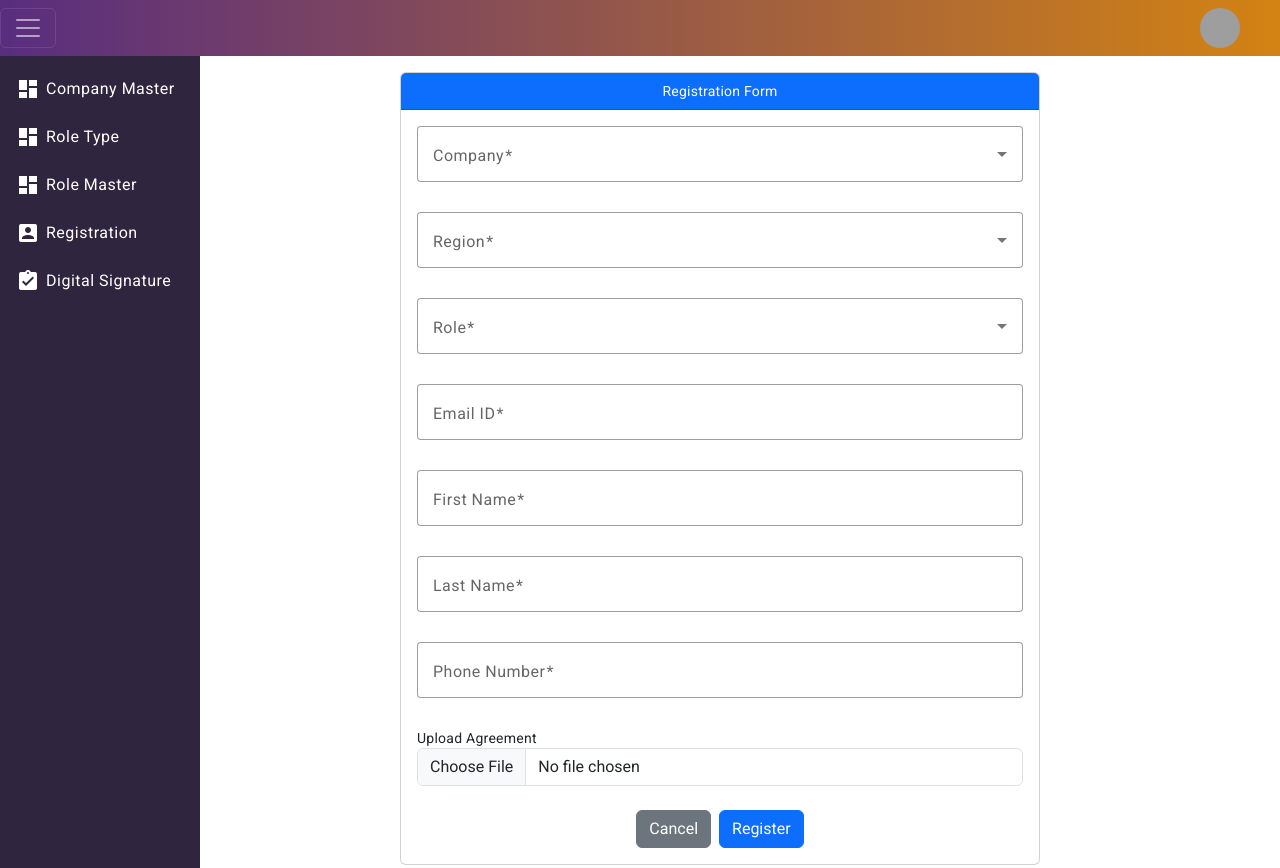
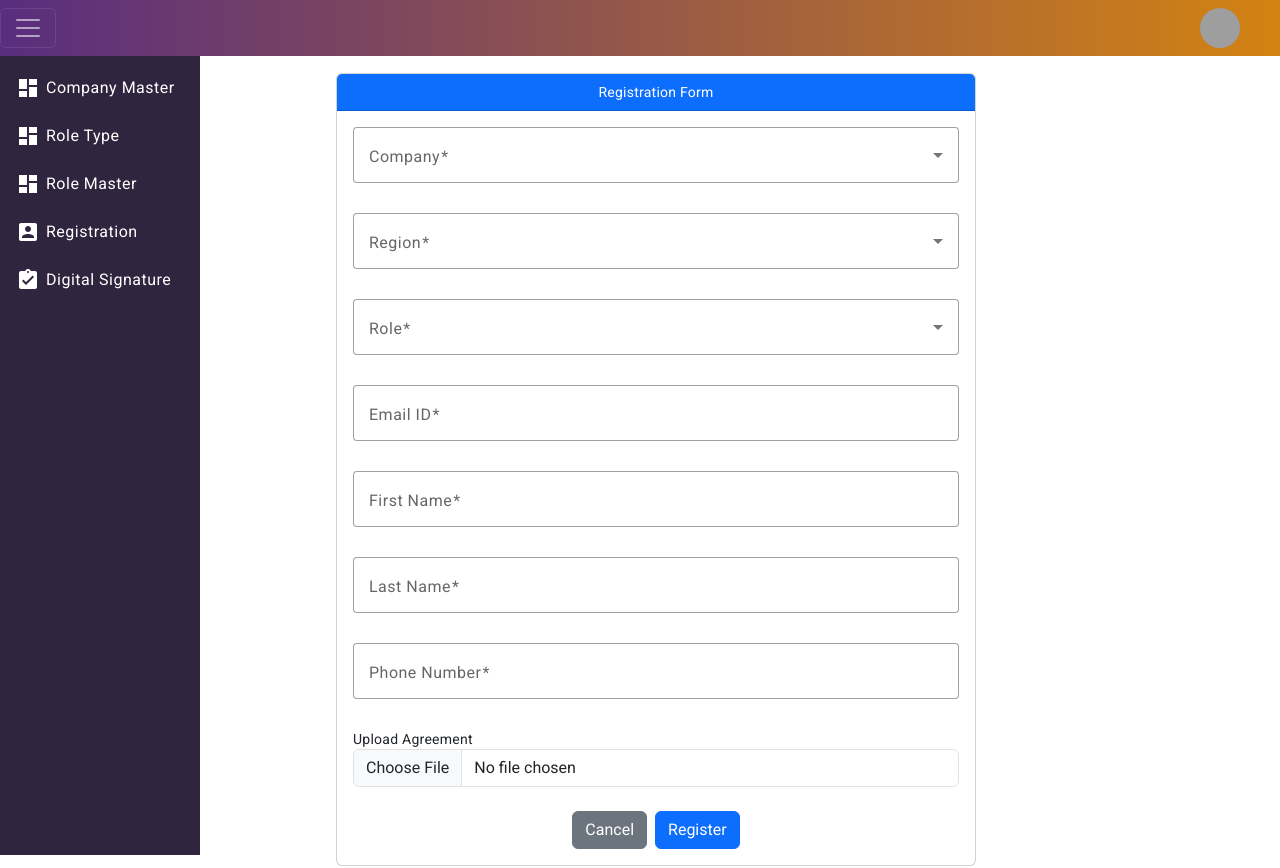
Before and after one commit to utcl2633/utcl, an Angular app: page /user-registration in a window 1280 px wide. Shown: the top 868 px of the page. Built offline with nearby package versions, Linux system fonts and the light colour scheme; grey boxes are pictures that could not be loaded.

Commit message:
Added sticky navbar and sidebar

```diff
--- a/src/app/app.component.css
+++ b/src/app/app.component.css
@@ -1,3 +1,27 @@
 .mt-60 {
-    margin-top: 60px;
+  margin-top: 60px;
 }
+
+.main-div {
+  margin-left: 200px;
+  margin-top: 57px;
+}
+
+.mt-57 {
+  transition: all 0.3s;
+  margin-top: 57px;
+}
+
+@media (max-width: 575px) {
+  .main-div {
+    margin-top: 57px;
+    margin-left: 200px !important;
+    z-index: 0;
+  }
+
+  .mt-57 {
+    transition: all 0.3s;
+    margin-left: 200px;
+    margin-top: 57px;
+  }
+}
--- a/src/app/app.component.html
+++ b/src/app/app.component.html
@@ -1,7 +1,7 @@
 <app-dashboard></app-dashboard>
-<div class="wrapper d-flex">
+<div class="wrapper">
   <app-side-nav></app-side-nav>
-  <div class="w-100">
+  <div [ngClass]="{' main-div': !sideNavService.hideSideNav, 'mt-57': sideNavService.hideSideNav }">
     <router-outlet></router-outlet>
   </div>
 </div>
--- a/src/app/app.component.ts
+++ b/src/app/app.component.ts
@@ -1,17 +1,21 @@
-import { Component } from '@angular/core';
+import { Component, inject } from '@angular/core';
 import { RouterOutlet } from '@angular/router';
 import { HeaderComponent } from './components/header/header.component';
 import { DashboardComponent } from "./components/dashboard/dashboard.component";
 import { SideNavComponent } from "./components/side-nav/side-nav.component";
 import { FooterComponent } from "./components/footer/footer.component";
+import { SideNavService } from './services/side-nav.service';
+import { CommonModule } from '@angular/common';
 
 @Component({
     selector: 'app-root',
     standalone: true,
     templateUrl: './app.component.html',
     styleUrl: './app.component.css',
-    imports: [RouterOutlet, HeaderComponent, DashboardComponent, SideNavComponent, FooterComponent]
+    imports: [RouterOutlet, HeaderComponent, DashboardComponent, SideNavComponent, FooterComponent, CommonModule]
 })
 export class AppComponent {
+
+  sideNavService = inject(SideNavService);
   title = 'utcl';
 }
--- a/src/app/components/company-master/company-master.component.html
+++ b/src/app/components/company-master/company-master.component.html
@@ -6,7 +6,7 @@
           Company Master Table
         </div>
         <div class="col-6">
-          <button class="btn btn-primary add-btn" (click)="addEditCompanyMaster('', true)">Add Company master</button>
+          <button class="btn btn-primary add-btn" (click)="addEditCompanyMaster('', true)">Add Company Master</button>
         </div>
       </div>
     </div>
--- a/src/app/components/dashboard/dashboard.component.css
+++ b/src/app/components/dashboard/dashboard.component.css
@@ -10,3 +10,9 @@
     background-image: linear-gradient(-90deg, #d38312, #592d7f);
     z-index: 100;
 }
+
+.sticky {
+  position: fixed;
+  top: 0;
+  width: 100%;
+}
--- a/src/app/components/dashboard/dashboard.component.html
+++ b/src/app/components/dashboard/dashboard.component.html
@@ -1,4 +1,4 @@
-<nav class="navbar navbar-dark bg-color w-100">
+<nav class="navbar navbar-dark bg-color w-100 sticky">
   <app-header></app-header>
   <img
     src="https://www.w3schools.com/howto/img_avatar.png"
--- a/src/app/components/side-nav/side-nav.component.css
+++ b/src/app/components/side-nav/side-nav.component.css
@@ -11,6 +11,10 @@
   font-weight: 300;
   font-size: 1rem;
   line-height: 1.5;
+}
+
+#sidebar {
+  z-index: 1;
 }
 
 #sidebar.hidden {
@@ -80,3 +84,8 @@ hr {
 .mt-250 {
   margin-bottom: 250px;
 }
+
+.sticky-left {
+  position: fixed !important;
+  left: 0 !important;
+}
--- a/src/app/components/side-nav/side-nav.component.html
+++ b/src/app/components/side-nav/side-nav.component.html
@@ -1,6 +1,6 @@
 <nav
   id="sidebar"
-  class="navbar-dark bg-color side-bar mt-250"
+  class="navbar-dark bg-color side-bar mt-250 sticky-left"
   [ngClass]="{'hidden': sideNavService.hideSideNav }"
 >
   <mat-nav-list>
--- a/src/app/components/side-nav/side-nav.component.ts
+++ b/src/app/components/side-nav/side-nav.component.ts
@@ -23,8 +23,4 @@ import { MatListModule } from '@angular/material/list';
 export class SideNavComponent {
 
   constructor(public sideNavService: SideNavService) { }
-
-  ngOnInit() {
-  }
-
 }
--- a/src/app/components/user-registration/user-registration.component.css
+++ b/src/app/components/user-registration/user-registration.component.css
@@ -8,7 +8,7 @@
 
 .reg {
   position: absolute;
-  left: 30%;
+  left: 25%;
 }
 
 .invalid-feedback {
--- a/src/app/services/side-nav.service.ts
+++ b/src/app/services/side-nav.service.ts
@@ -7,10 +7,7 @@ export class SideNavService {
 
   hideSideNav: boolean = false;
 
-  constructor() { }
-
   toggleSideNav(): void {
     this.hideSideNav = !this.hideSideNav;
-    console.log("Toggling", this.hideSideNav);
   }
 }
```
